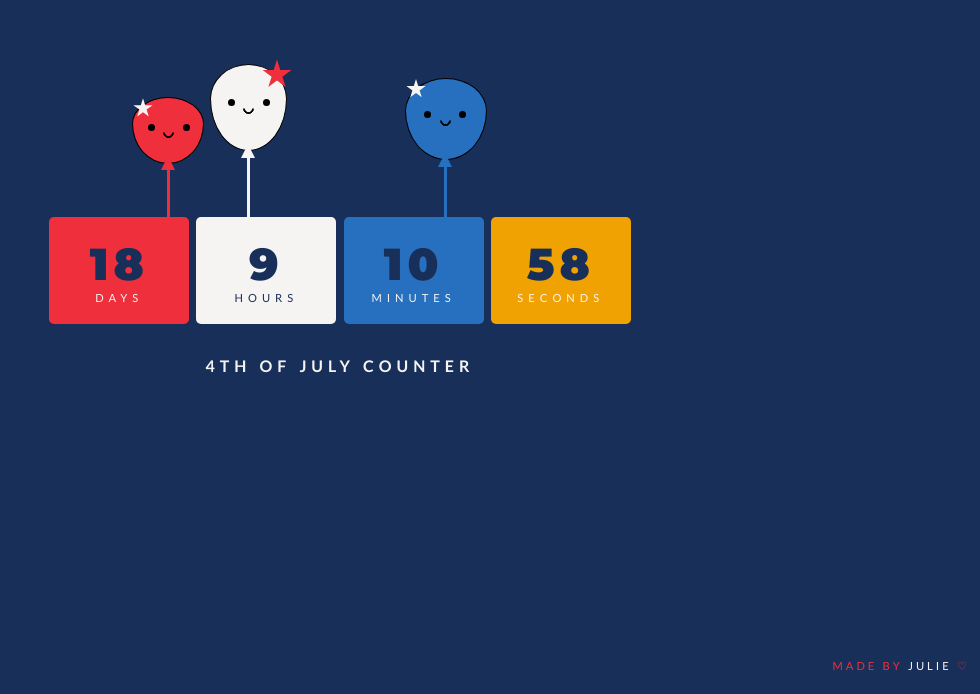
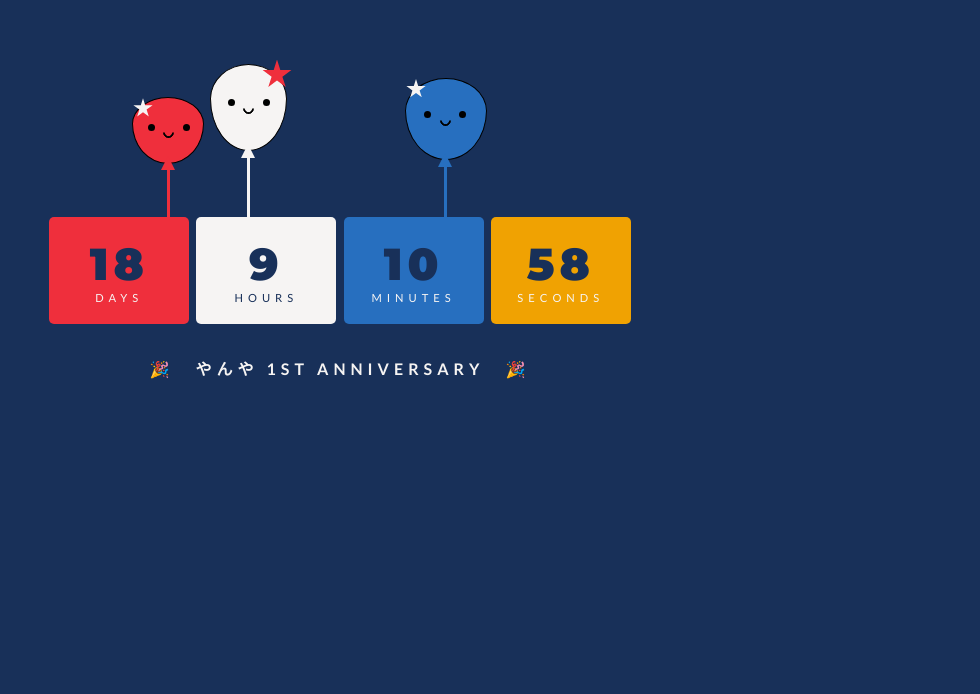
Before and after one commit to ryota0511/anniversary3, a plain HTML site: page index.html in a window 1280 px wide. Shown: the part 106-800 px from the top of the page, without its empty margins (300-1280 px from the left). Drawn offline with Linux system fonts and the light colour scheme.

Commit message:
anniversary

```diff
--- a/index.html
+++ b/index.html
@@ -31,11 +31,8 @@
   <div class="string"></div>
 </div>
   <div id="timer"></div>
-  <h1>4th of july counter</h1>
+  <h1>🎉　やんや 1st Anniversary　🎉</h1>
 </div>
-<footer>
-  <p>made by <a href="https://codepen.io/juliepark"> julie</a> ♡
-</footer>
 <link rel="stylesheet" href="anniversary.css">
 <script type="text/javascript" src="anniversary.js"></script>
 </head>
```
